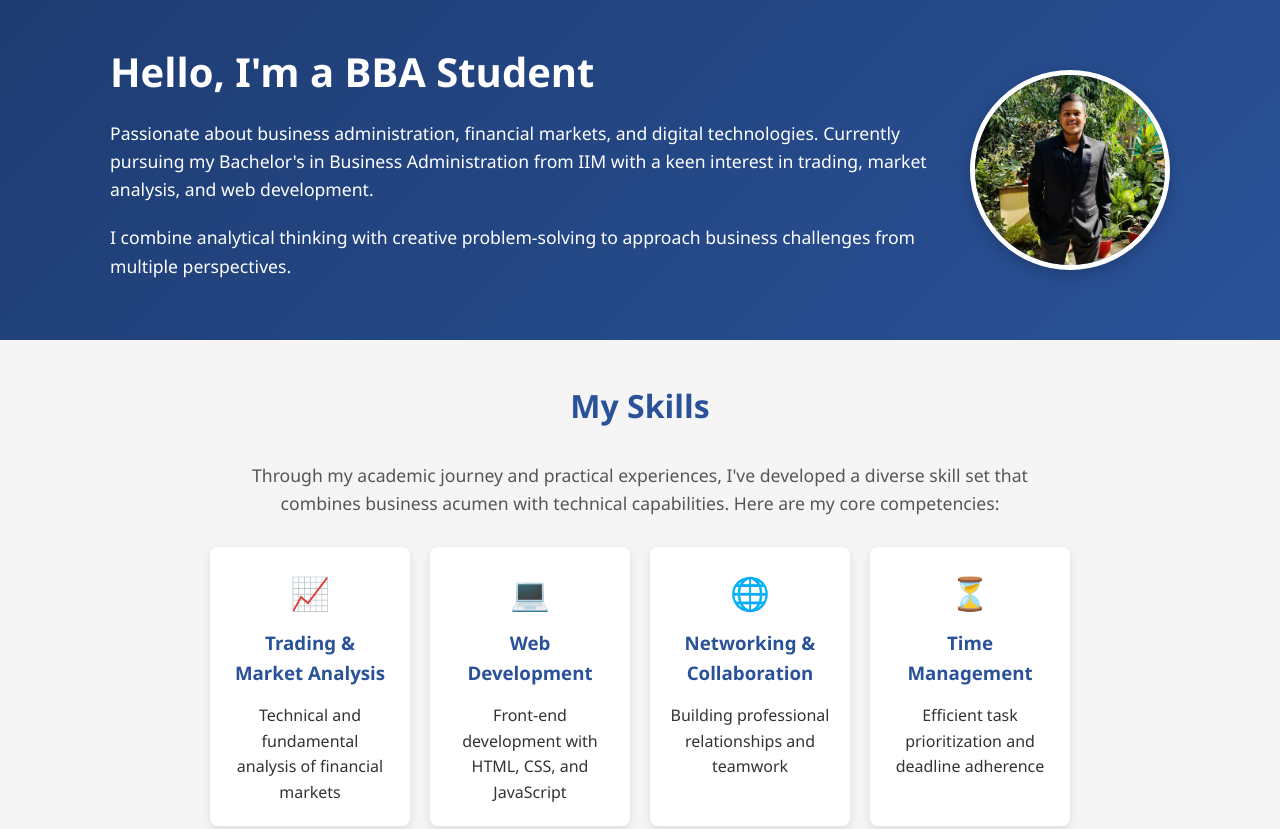
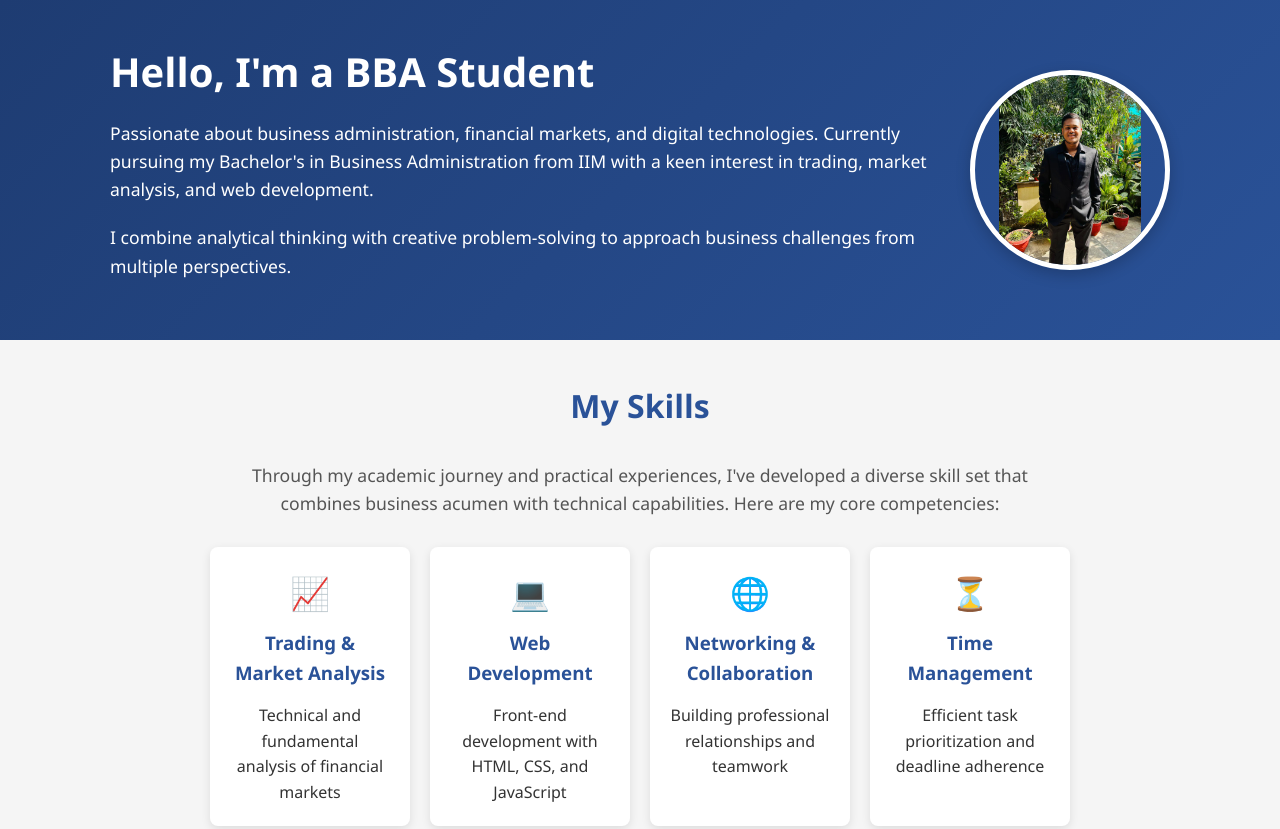
Before and after one commit to AarnavJain12/FINALPORTFOLIO, a plain HTML site: page index.html in a window 1280 px wide. Shown: the top 829 px of the page. Drawn offline with Linux system fonts and the light colour scheme.

Commit message:
Update index.html
Signed-off-by: AarnavJain12 <jain12aarnav@gmail.com>

```diff
--- a/index.html
+++ b/index.html
@@ -280,6 +280,17 @@
             }
         }
     </style>
+<head>
+<style>
+  .profile-img {
+    width: 200px; /* Or whatever size you prefer */
+    height: 200px; /* Must be the same as the width for a perfect circle */
+    border-radius: 50%;
+    object-fit: contain; /* Ensures the entire image is visible within the circle */
+    border: 5px solid white;
+    box-shadow: 0 5px 15px rgba(0, 0, 0, 0.2);
+  }
+</style>
 </head>
 <body>
   <header>
@@ -292,6 +303,7 @@
       <img src="WhatsApp Image 2025-04-21 at 19.08.00_2b5d46cc.jpg" alt="Profile Photo" class="profile-img">
     </div>
   </header>
+</body>
 
     <section id="skills">
         <div class="container">
```
Lines whose indentation alone changed are shown as unchanged.
